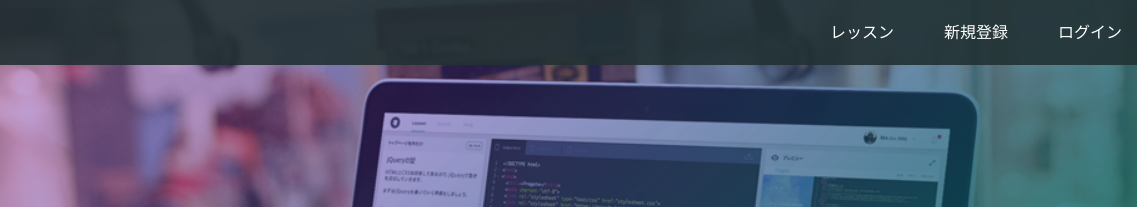
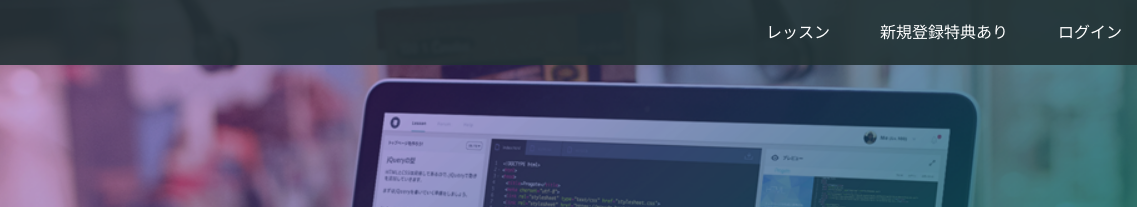
Before and after one commit to tyannmi/tyannmi-.github.io, a plain HTML site: page index.html in a window 1280 px wide. Shown: the top 207 px of the page, 143-1280 px from the left. Drawn offline with Linux system fonts and the light colour scheme.

Commit message:
Update index.html

```diff
--- a/index.html
+++ b/index.html
@@ -16,7 +16,7 @@
       <span class="fa fa-bars menu-icon"></span>
       <div class="header-right">
         <a href="#">レッスン</a>
-        <a href="#">新規登録</a>
+        <a href="#">新規登録特典あり</a>
         <a href="#" class="login">ログイン</a>
       </div>
     </div>
```
